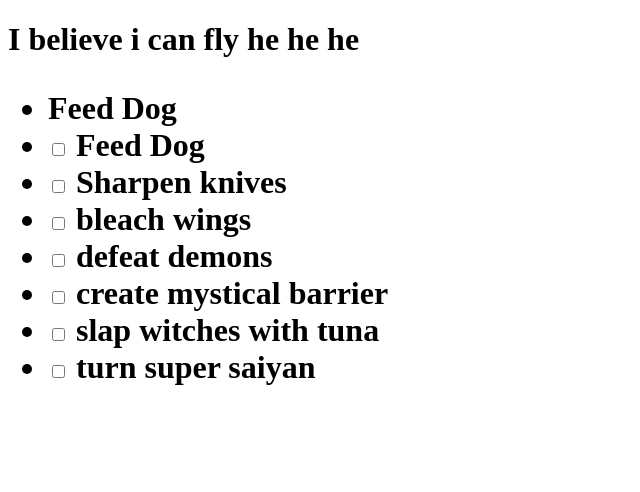
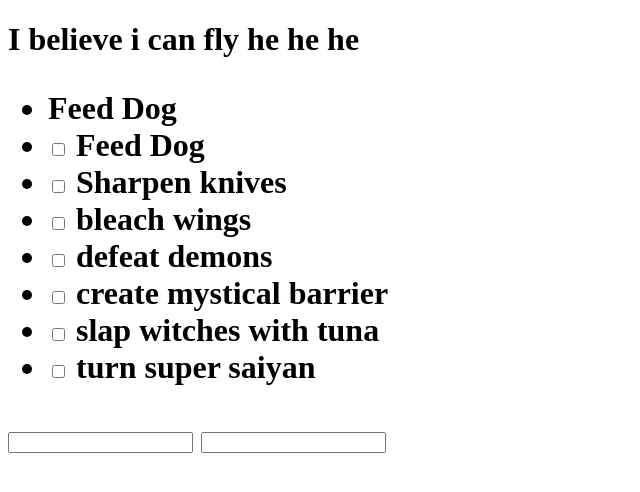
Before and after one commit to jpipes25/todo_app_front_end, a plain HTML site: page index.html in a window 1280 px wide. Shown: the whole page, without its empty margins (0-640 px from the left). Drawn offline with Linux system fonts and the light colour scheme.

Commit message:
add text and number to list

```diff
--- a/index.html
+++ b/index.html
@@ -40,5 +40,12 @@
            turn super saiyan</li>
 
        </ul>
+       <body>
+       <ul>
+
+       </ul>
+       <input type="text">
+       <input type="number">
+
     </body>
     </html>
```
